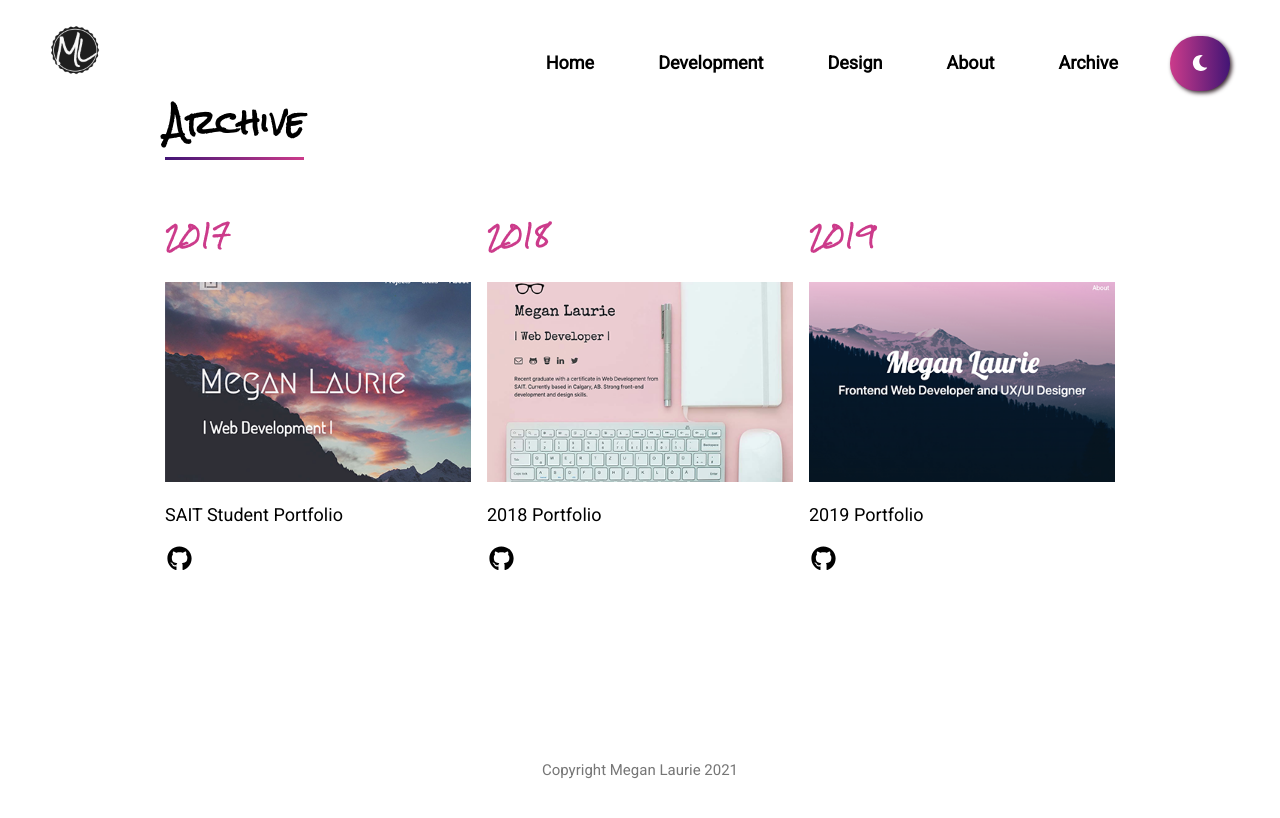
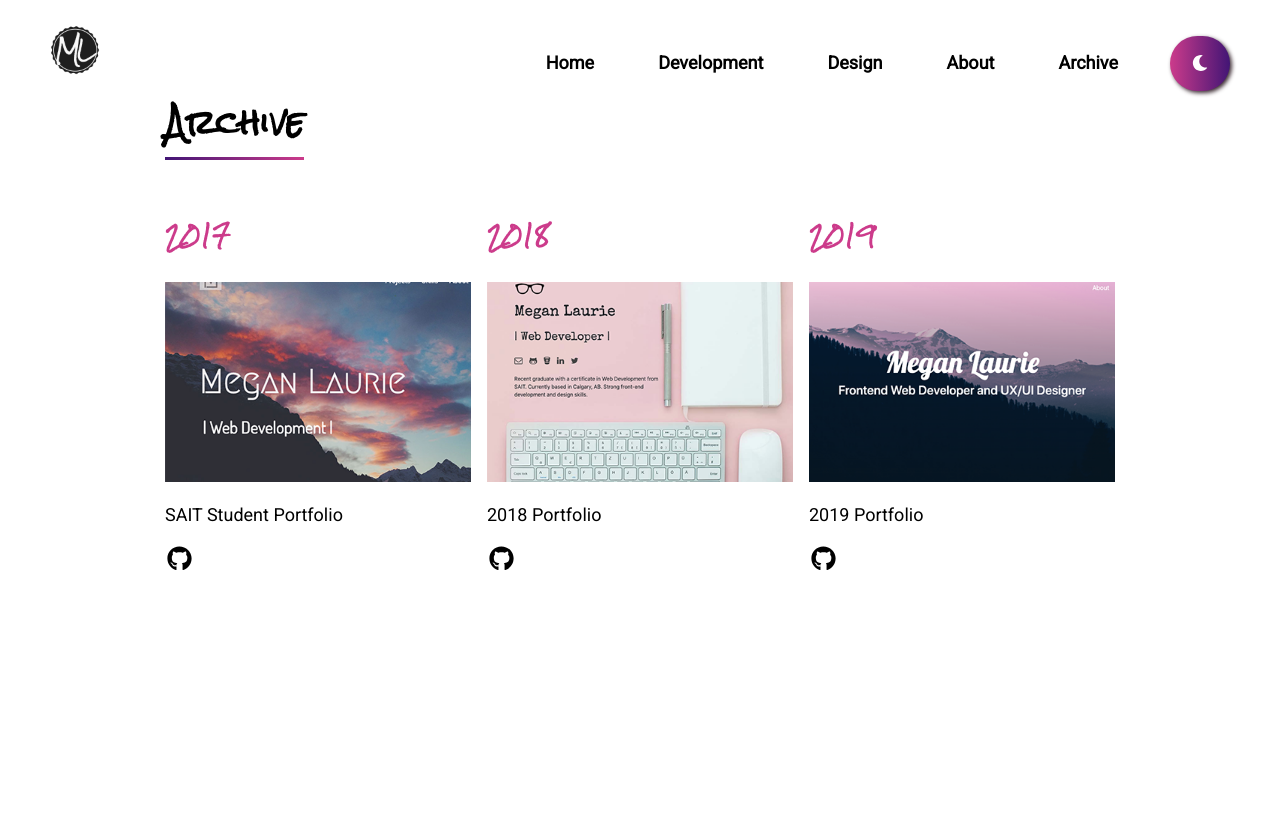
Before and after one commit to meglaurie/Portfolio-Summer-2020, a React (Create React App) app in the folder my-react-website/: page /archive in a window 1280 px wide. Shown: the top 818 px of the page. Built offline with nearby package versions, Linux system fonts and the light colour scheme.

Commit message:
ready to run build

```diff
--- a/my-react-website/src/App.js
+++ b/my-react-website/src/App.js
@@ -15,7 +15,7 @@ import './App.scss';
 import NavBar from './components/NavBar';
 import SideMenu from './components/SideMenu/SideMenu';
 import BackDrop from './components/SideMenu/BackDrop';
-import Footer from './components/Footer';
+
 import {
   TransitionGroup,
   CSSTransition } from 'react-transition-group';
@@ -80,7 +80,7 @@ render(){
           </TransitionGroup>
 
       )}/>
-      <Footer/>
+
       </div>
   </Router>
   );
--- a/my-react-website/src/pages/HomePage.js
+++ b/my-react-website/src/pages/HomePage.js
@@ -1,5 +1,6 @@
 import React from 'react';
 import ThemeToggleButton from '../components/ThemeToggleButton';
+import Footer from '../components/Footer';
 
 const HomePage = () => (
   <React.Fragment>
@@ -12,6 +13,7 @@ const HomePage = () => (
     </div>
   </section>
 </main>
+<Footer/>
   </React.Fragment>
 
 );
--- a/my-react-website/src/scss/_footer.scss
+++ b/my-react-website/src/scss/_footer.scss
@@ -10,8 +10,3 @@ footer{
   right:0;
   z-index: 2;
 }
-// .phantom{
-//  display: block;
-//  height: 30px;
-//  width: 100%;
-// }
--- a/my-react-website/src/scss/_gobalstyle.scss
+++ b/my-react-website/src/scss/_gobalstyle.scss
@@ -87,7 +87,8 @@ p{
 
 .page-body {
   max-width: 950px;
-  min-height: auto;
+  // min-height: auto;
+  min-height: calc(100vh - 60px);
   margin: auto;
   padding: 25px;
   padding-top: 64px;
--- a/my-react-website/src/scss/_homepage.scss
+++ b/my-react-website/src/scss/_homepage.scss
@@ -1,7 +1,12 @@
 // Home Page Styles
 
   .home-container{
+    // height: 70vh;
     max-width:895px;
+  }
+
+  .hacky-block{
+    min-height: 465px;
   }
 
   .title-txt{
```
